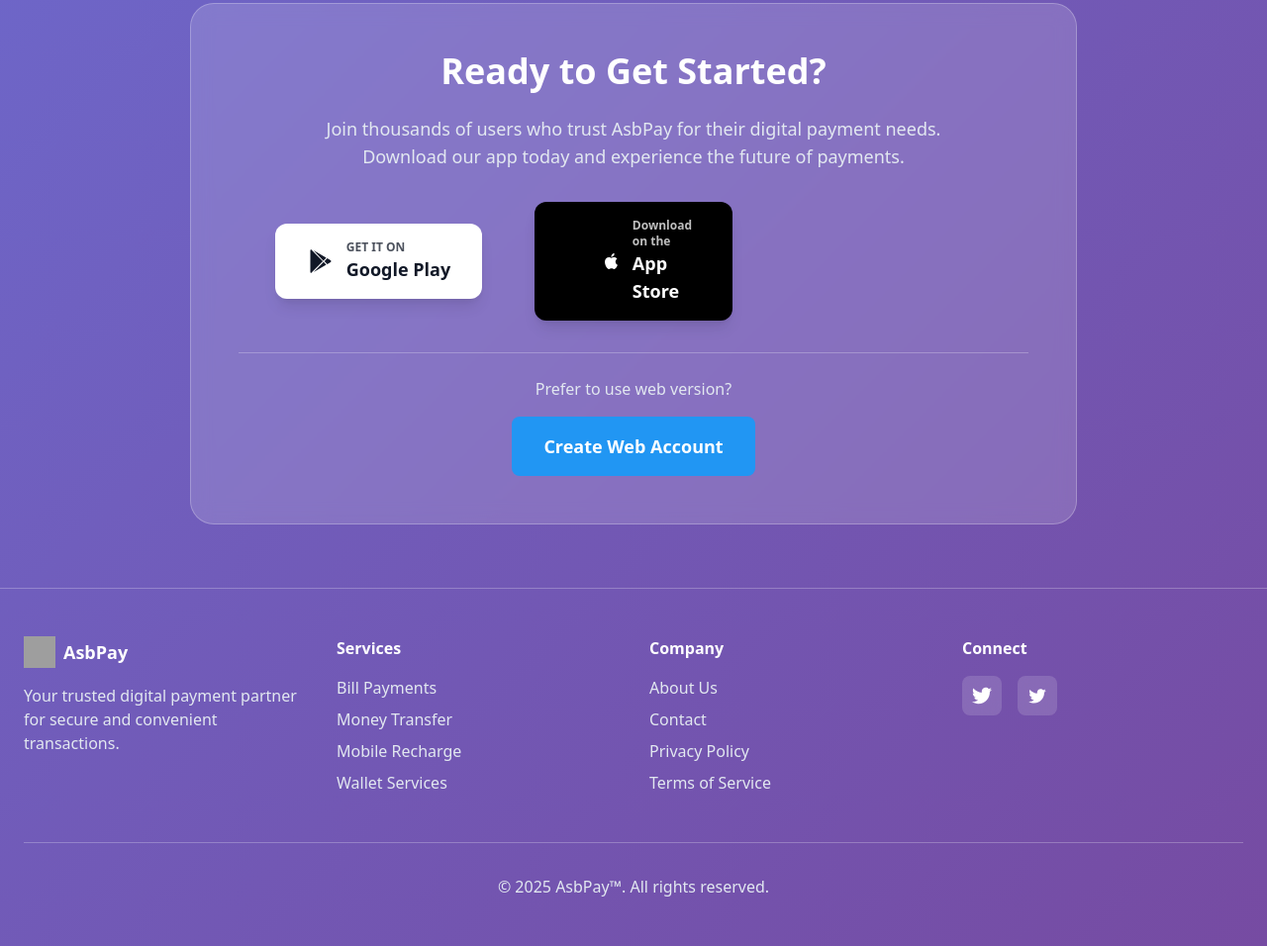
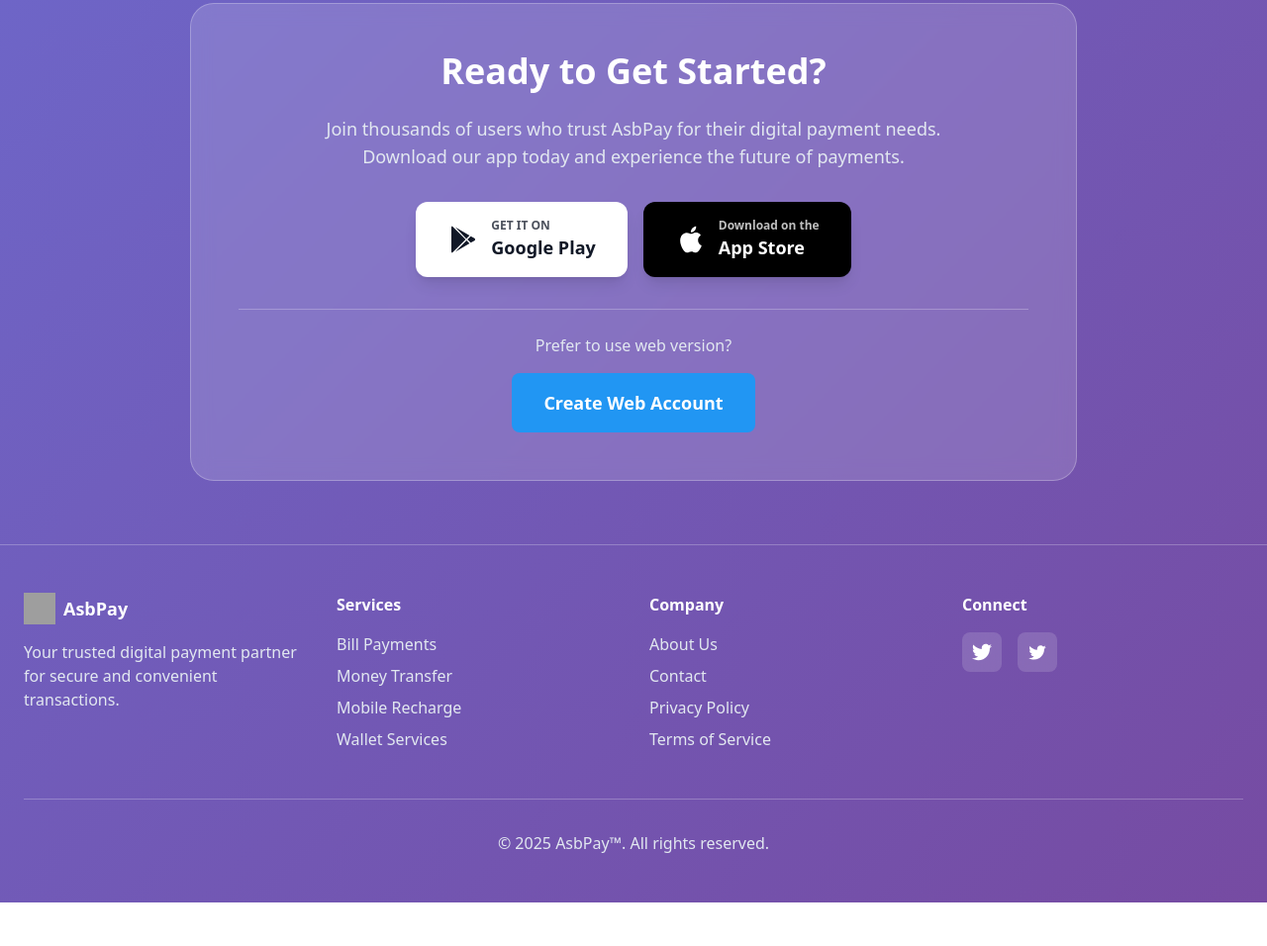
Before and after one commit to auwwal46/asbpay_home, a plain HTML site: page index.html in a window 1280 px wide. Shown: the part 2071-3027 px from the top of the page at 99% size. After the commit the page ends 2983 px from the top, so only its background shows below. Drawn offline with nearby package versions, Linux system fonts and the light colour scheme; grey boxes are pictures that could not be loaded.

Commit message:
Refactor CTA buttons to use anchor tags

```diff
--- a/index.html
+++ b/index.html
@@ -382,7 +382,7 @@
         </div>
     </section>
 
-        <!-- CTA Section -->
+            <!-- CTA Section -->
     <section class="relative z-10 px-4 sm:px-6 py-12 sm:py-16">
         <div class="max-w-4xl mx-auto text-center">
             <div class="theme-card rounded-2xl sm:rounded-3xl p-8 sm:p-12 border">
@@ -393,35 +393,33 @@
 
                 <!-- Download Buttons -->
                 <div class="flex flex-col sm:flex-row gap-4 justify-center items-center">
-                    <a href="https://play.google.com/store/apps/details?id=com.ismarttech.asbpay" class="w-full h-full flex items-center justify-center space-x-3">
-                    <button class="bg-white text-gray-900 px-6 sm:px-8 py-3 sm:py-4 rounded-xl font-semibold hover:bg-gray-50 transition-all duration-300 hover:scale-105 shadow-lg flex items-center justify-center space-x-3 min-w-[200px]">
-                        <svg class="w-6 h-6 sm:w-7 sm:h-7" viewBox="0 0 24 24" fill="currentColor">
+                    <a href="https://play.google.com/store/apps/details?id=com.ismarttech.asbpay" class="bg-white text-gray-900 px-6 sm:px-8 py-3 sm:py-4 rounded-xl font-semibold hover:bg-gray-50 transition-all duration-300 hover:scale-105 shadow-lg flex items-center justify-center space-x-3 min-w-[200px] w-full sm:w-auto">
+                        <svg class="w-7 h-7 sm:w-8 sm:h-8" viewBox="0 0 24 24" fill="currentColor">
                             <path d="M3.609 1.814L13.792 12 3.61 22.186a.996.996 0 0 1-.61-.92V2.734a1 1 0 0 1 .609-.92zm10.89 10.893l2.302 2.302-10.937 6.333 8.635-8.635zm3.199-3.198l2.807 1.626a1 1 0 0 1 0 1.73l-2.808 1.626L15.206 12l2.492-2.491zM5.863 2.658L16.802 8.99l-2.492 2.49L5.863 2.658z"/>
                         </svg>
                         <div class="text-left">
                             <div class="text-xs opacity-75">GET IT ON</div>
                             <div class="text-lg font-bold">Google Play</div>
                         </div>
-                    </button>
+                    </a>
 
-                    <button class="bg-black text-white px-6 sm:px-8 py-3 sm:py-4 rounded-xl font-semibold hover:bg-gray-800 transition-all duration-300 hover:scale-105 shadow-lg flex items-center justify-center space-x-3 min-w-[200px]">
-                        <a href="https://apps.apple.com/ng/app/asbpay-by-wiaxy/id6752789784" class="w-full h-full flex items-center justify-center space-x-3">
-                        <svg class="w-6 h-6 sm:w-7 sm:h-7" fill="currentColor" viewBox="0 0 24 24">
+                    <a href="https://apps.apple.com/ng/app/asbpay-by-wiaxy/id6752789784" class="bg-black text-white px-6 sm:px-8 py-3 sm:py-4 rounded-xl font-semibold hover:bg-gray-800 transition-all duration-300 hover:scale-105 shadow-lg flex items-center justify-center space-x-3 min-w-[200px] w-full sm:w-auto">
+                        <svg class="w-7 h-7 sm:w-8 sm:h-8" fill="currentColor" viewBox="0 0 24 24">
                             <path d="M18.71 19.5c-.83 1.24-1.71 2.45-3.05 2.47-1.34.03-1.77-.79-3.29-.79-1.53 0-2 .77-3.27.82-1.31.05-2.3-1.32-3.14-2.53C4.25 17 2.94 12.45 4.7 9.39c.87-1.52 2.43-2.48 4.12-2.51 1.28-.02 2.5.87 3.29.87.78 0 2.26-1.07 3.81-.91.65.03 2.47.26 3.64 1.98-.09.06-2.17 1.28-2.15 3.81.03 3.02 2.65 4.03 2.68 4.04-.03.07-.42 1.44-1.38 2.83M13 3.5c.73-.83 1.94-1.46 2.94-1.5.13 1.17-.34 2.35-1.04 3.19-.69.85-1.83 1.51-2.95 1.42-.15-1.15.41-2.35 1.05-3.11z"/>
                         </svg>
                         <div class="text-left">
                             <div class="text-xs opacity-75">Download on the</div>
                             <div class="text-lg font-bold">App Store</div>
                         </div>
-                    </button>
+                    </a>
                 </div>
 
                 <!-- Additional signup option -->
                 <div class="mt-8 pt-6 border-t" style="border-color: var(--border-color);">
                     <p class="theme-text-secondary text-sm sm:text-base mb-4">Prefer to use web version?</p>
-                    <button class="bg-primary-blue text-white px-6 sm:px-8 py-3 sm:py-4 rounded-lg font-semibold hover:bg-secondary-blue transition-colors text-base sm:text-lg">
-                        <a href="https://app.asbpay.ng/#/signup" alt="Asbpay SignUp">Create Web Account</a>
-                    </button>
+                    <a href="https://app.asbpay.ng/#/signup" class="bg-primary-blue text-white px-6 sm:px-8 py-3 sm:py-4 rounded-lg font-semibold hover:bg-secondary-blue transition-colors text-base sm:text-lg inline-block">
+                        Create Web Account
+                    </a>
                 </div>
             </div>
         </div>
```
